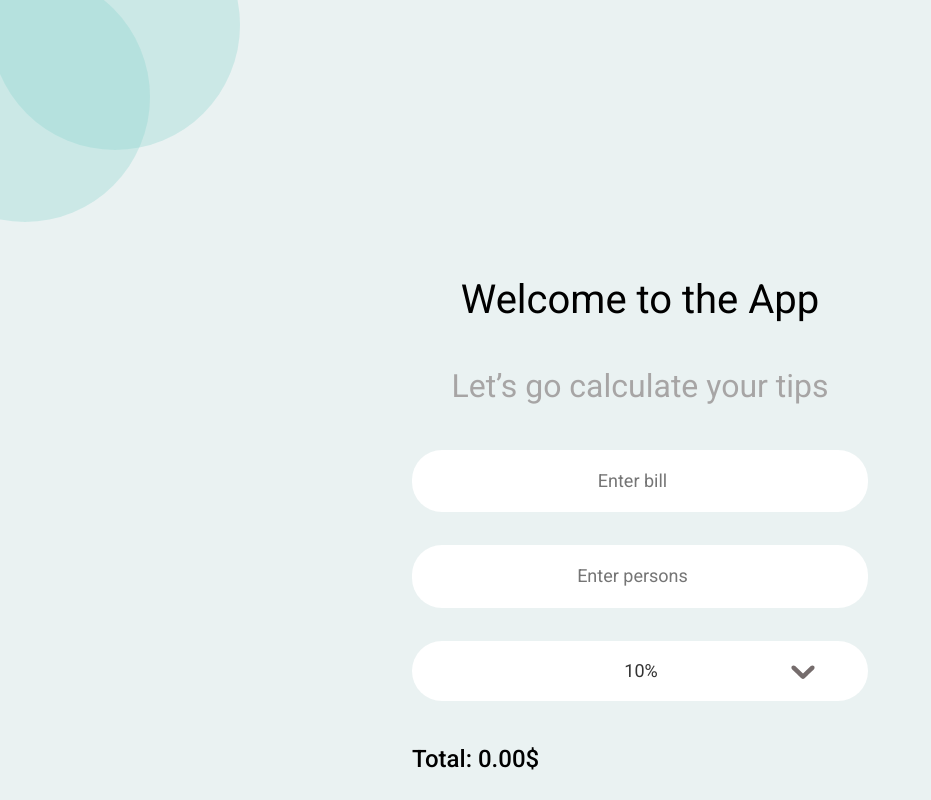
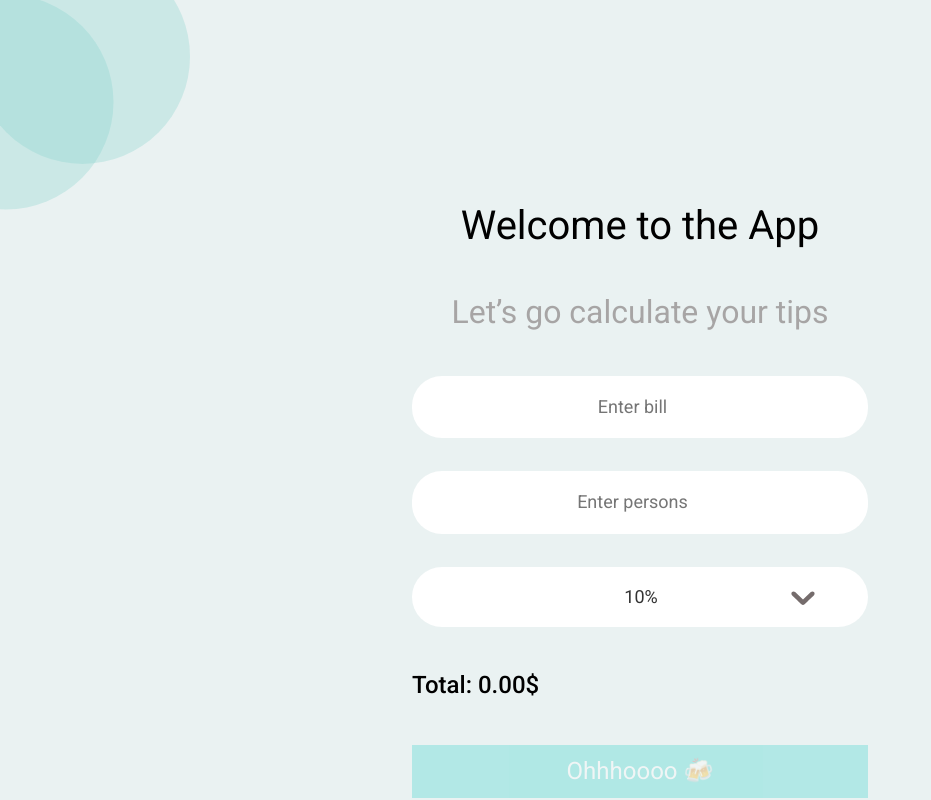
Before and after one commit to egkirpichev/react-tips-calculator, a React (Create React App) app: page / in a window 1280 px wide. Shown: the whole page, without its empty margins (0-931 px from the left). Built offline with nearby package versions, Linux system fonts and the light colour scheme.

Commit message:
refactor(tips-calculator): fix design issues and inconsistencies

```diff
--- a/src/App.tsx
+++ b/src/App.tsx
@@ -1,11 +1,11 @@
-import { Background, Wrapper } from "./styles";
+import { Background, Wrapper } from "./ui/base";
 import { Form } from "./components/Form/Form";
 
 const App = () => {
   return (
     <Background>
       <Wrapper>
-        <Form />
+	      <Form />
       </Wrapper>
     </Background>
   );
--- a/src/components/Button/Button.tsx
+++ b/src/components/Button/Button.tsx
@@ -5,7 +5,7 @@ interface IProps {
 }
 
 const Button = ({isSubmitDisabled}: IProps) => {
-  return <StyledButton disabled={isSubmitDisabled} type="submit">Calculate 🍻</StyledButton>;
+  return <StyledButton disabled={isSubmitDisabled} type="submit">Ohhhoooo 🍻</StyledButton>;
 };
 
 export { Button };
--- a/src/components/Form/styles.ts
+++ b/src/components/Form/styles.ts
@@ -10,7 +10,7 @@ const StyledForm = styled.form`
   } ;
 `;
 const Title = styled.h1`
-  margin-bottom: 45px;
+  margin: 0px 0px 45px;
   text-align: center;
   font-size: 40px;
   font-weight: 400;
--- a/src/index.tsx
+++ b/src/index.tsx
@@ -1,7 +1,7 @@
 import React from "react";
 import ReactDOM from "react-dom/client";
 import App from "./App";
-import { GlobalStyle } from "./GlobalStyles";
+import { GlobalStyle } from "./ui/GlobalStyles";
 
 const root = ReactDOM.createRoot(
   document.getElementById("root") as HTMLElement
--- a/src/styles.ts
+++ /dev/null
@@ -1,57 +0,0 @@
-import styled from "styled-components";
-import { Color } from "./types";
-
-const Wrapper = styled.div`
-  max-width: 1512px;
-  height: 100vh;
-  margin: 0px auto;
-  background: ${Color.Wrapper};
-	overflow-x: hidden;
-  overflow-y: auto;
-
-  @media (max-width: 744px) {
-    padding-top: 41px;
-  }
-
-  @media (max-width: 414px) {
-    padding-top: 46px;
-  }
-
-  &::before {
-    content: "";
-    position: relative;
-    transform: translate(-10px, -100px);
-    display: block;
-    width: 250px;
-    height: 250px;
-    background: ${Color.Green};
-    border-radius: 125px;
-    opacity: 0.31;
-
-    @media (max-width: 744px) {
-      transform: translate(-20px, -140px);
-    }
-  }
-
-  &::after {
-    content: "";
-    position: relative;
-    transform: translate(-100px, -900px);
-    display: block;
-    width: 250px;
-    height: 250px;
-    background: ${Color.Green};
-    border-radius: 125px;
-    opacity: 0.31;
-
-    @media (max-width: 744px) {
-      transform: translate(-110px, -870px);
-    }
-  }
-`;
-
-const Background = styled.div`
-  background: ${Color.Backround};
-`;
-
-export { Wrapper, Background };
--- /dev/null
+++ b/src/types/custom.d.ts
@@ -0,0 +1,4 @@
+declare module '*.svg' {
+  const content: string;
+  export default content;
+}
--- /dev/null
+++ b/src/ui/base.ts
@@ -0,0 +1,26 @@
+import styled from "styled-components";
+import { Color } from "../types";
+import circles from "../assets/circles.svg"
+
+const Wrapper = styled.div`
+  max-width: 1512px;
+  min-height: 100vh;
+  margin: 0px auto;
+	padding-top: 203px;
+  background: no-repeat url(${circles}) ${Color.Wrapper};
+	overflow-x: hidden;
+
+  @media (max-width: 744px) {
+    padding-top: 236px;
+  }
+
+  @media (max-width: 414px) {
+    padding-top: 241px;
+  }
+`;
+
+const Background = styled.div`
+  background: ${Color.Backround};
+`;
+
+export { Wrapper, Background };
--- a/tsconfig.json
+++ b/tsconfig.json
@@ -21,6 +21,7 @@
     "jsx": "react-jsx"
   },
   "include": [
-    "src"
+    "src",
+		"src/types/custom.d.ts"
   ]
 }
```
Also changed, not shown: src/assets/circles.svg (added), src/ui/GlobalStyles.ts (renamed from src/GlobalStyles.ts).
